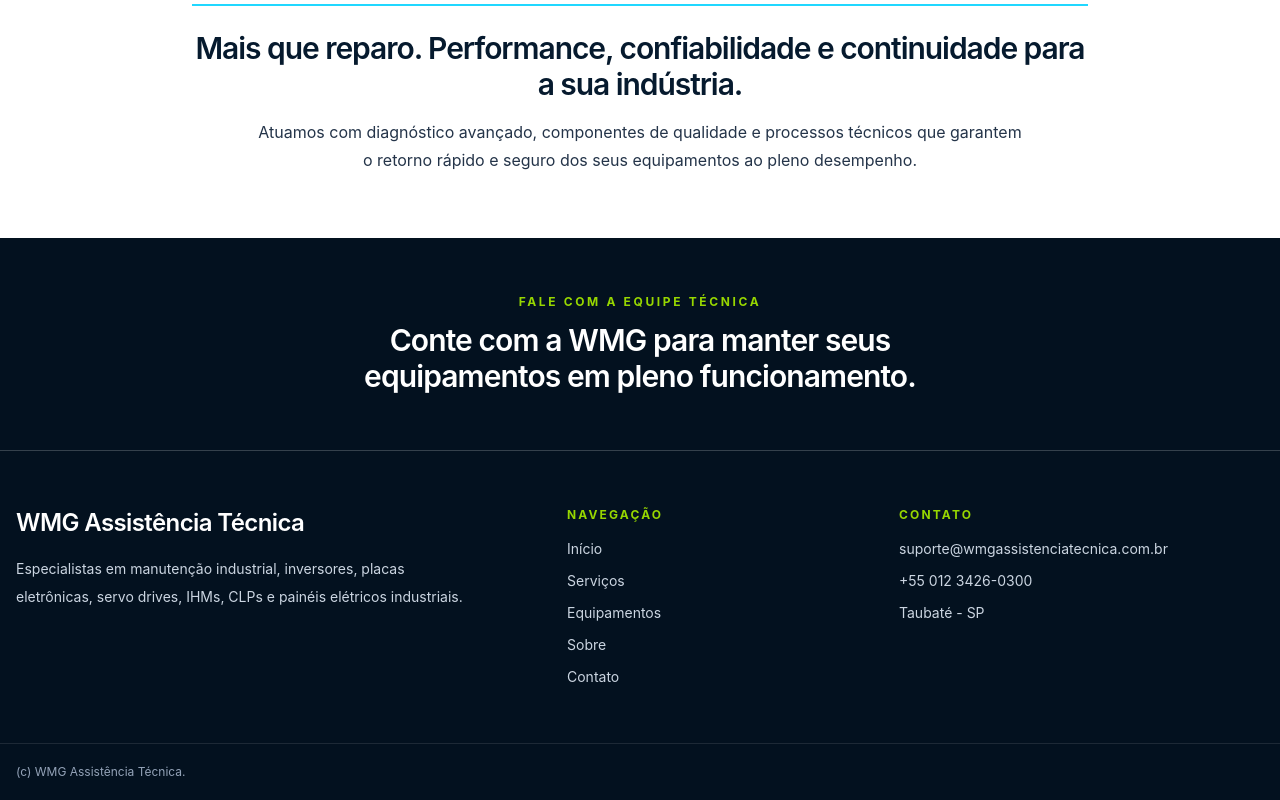
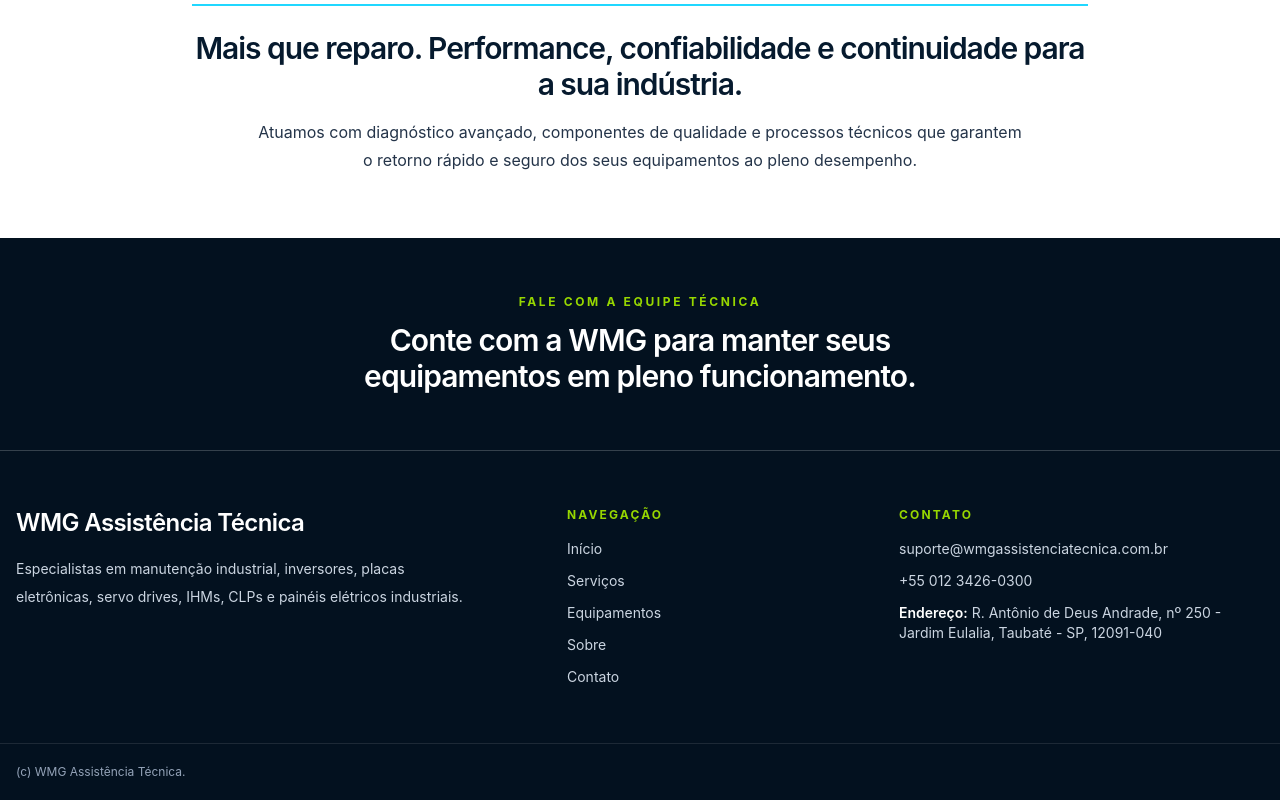
Before and after one commit to Dev-RuiDiniz/Site_WMG_AssistenciaTecnica, a React (Vite) app: page / in a window 1280 px wide. Shown: the part 1118-1918 px from the top of the page. Built offline with nearby package versions, Linux system fonts and the light colour scheme; no server answers.

Commit message:
feat(footer): adiciona endereco da WMG

```diff
--- a/src/components/layout/Footer.tsx
+++ b/src/components/layout/Footer.tsx
@@ -2,6 +2,8 @@
 import { Container } from '../ui/Container';
 
 const supportCta = ctaContent.find((cta) => cta.id === 'talk-to-support');
+const addressHref =
+  'https://www.google.com/search?client=opera-gx&hs=KUD&sca_esv=19d038241e14d62e&sxsrf=APpeQnuBgyYs4mQ1TuYJvK74aTxdzsnDZA:1787095021294&q=wmg+manuten%C3%A7%C3%A3o+industrial,+el%C3%A9trica,+eletr%C3%B4nica+e+servo+motores+taubat%C3%A9+endere%C3%A7o&ludocid=15377243400275212637&sa=X&ved=2ahUKEwiQ37Hfp6uWAxUZqpUCHYzwMp0Q6BN6BAg2EAI';
 
 export function Footer() {
   return (
@@ -50,7 +52,17 @@
                 {companyContent.phone}
               </a>
             </li>
-            <li>{companyContent.location}</li>
+            <li>
+              <a
+                className="transition hover:text-white"
+                href={addressHref}
+                target="_blank"
+                rel="noreferrer"
+              >
+                <span className="font-semibold text-white">Endereço:</span> R. Antônio de Deus
+                Andrade, nº 250 - Jardim Eulalia, Taubaté - SP, 12091-040
+              </a>
+            </li>
           </ul>
         </address>
       </Container>
```
Also changed, not shown: 1 other file (tests, documents, lock files or other folders).
